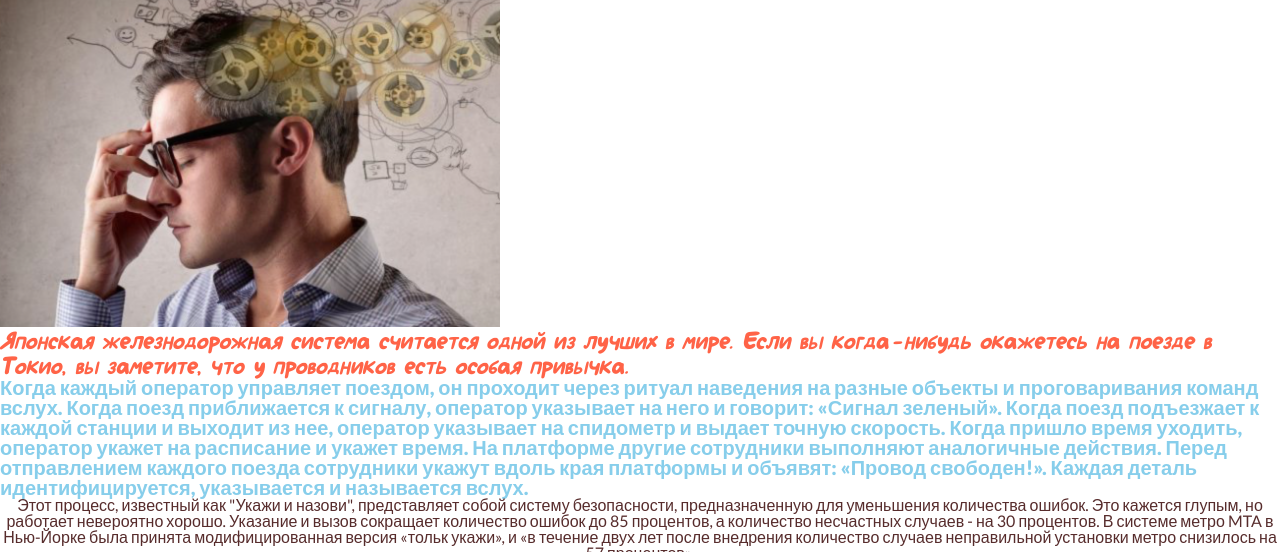
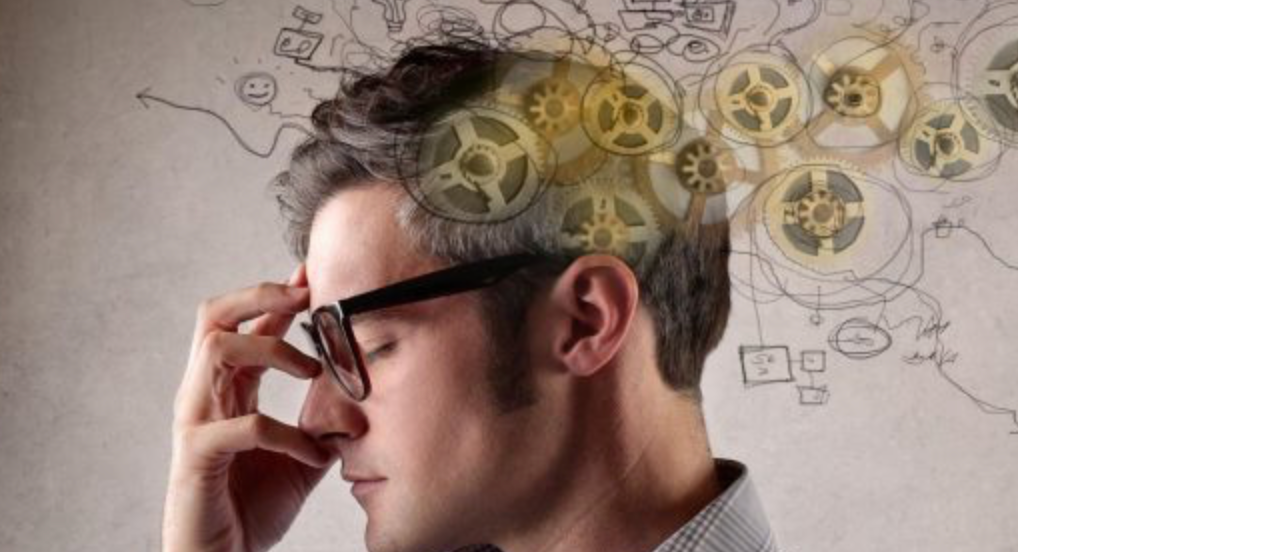
Before and after one commit to Ismoil-IB/lesson_4, a plain HTML site: page index.html in a window 1280 px wide. Shown: the part 58-610 px from the top of the page. Drawn offline with Linux system fonts and the light colour scheme; a web font is replaced by a local one.

Commit message:
Update index.html

```diff
--- a/index.html
+++ b/index.html
@@ -11,7 +11,7 @@
 <body>
 	<header>
 		<h1 class="title">Как понять, какие привычки в себе нужно изменить?</h1>
-		<img width="500px" src="img/scale_1200.png" alt="Человек думает">
+		<img src="img/scale_1200.png" alt="Человек думает">
 	</header>
 	<main>
 		<p class="paragraph1">Японская железнодорожная система считается одной из лучших в мире. Если вы когда-нибудь окажетесь на поезде в Токио, вы заметите, что у проводников есть особая привычка.</p>
```
